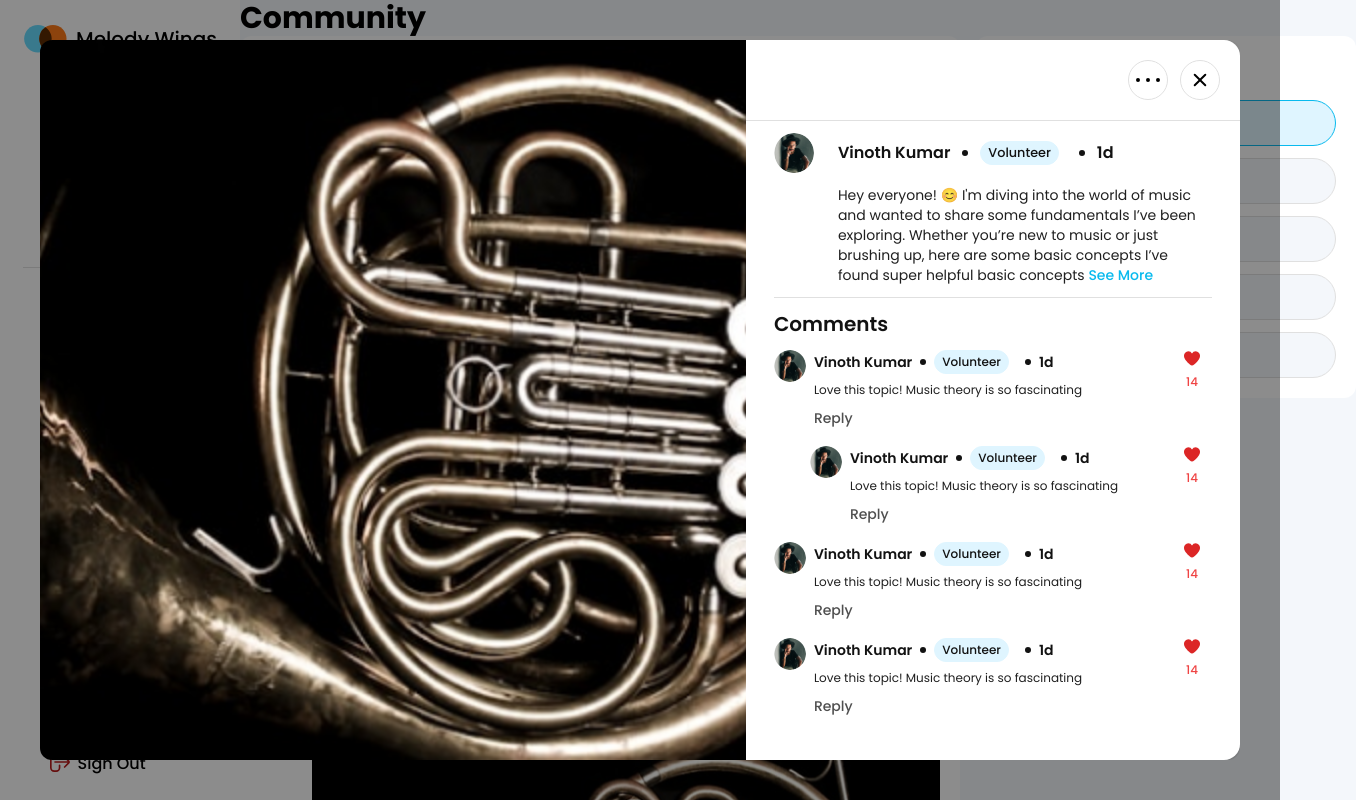
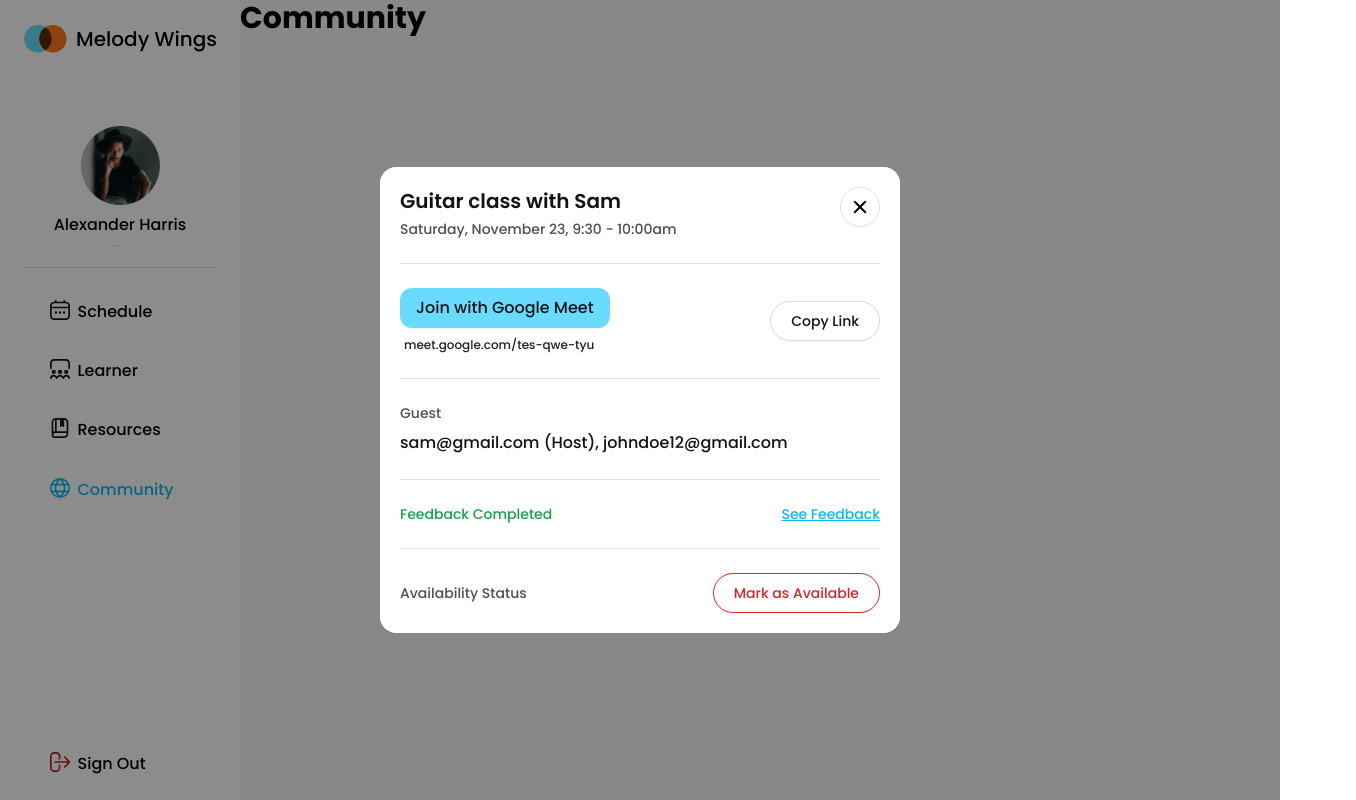
Before and after one commit to umangjzx/mw-frontend, a Next.js app: page /community in a window 1280 px wide. Shown: the top 800 px of the page, 1356 px wide, since content can reach past the window. Built offline with nearby package versions, Linux system fonts and the light colour scheme.

Commit message:
completed meeting preview modal

```diff
--- a/src/app/community/page.tsx
+++ b/src/app/community/page.tsx
@@ -3,25 +3,23 @@ import FeedCard from "@/components/community/FeedCard";
 import Divider from "@/components/common/Divider";
 import ActionPanel from "@/components/community/ActionPanel";
 import FeedViewModal from "@/components/community/FeedViewModal";
-
+import NotificationCard from "@/components/community/NotificationCard";
+import MeetingPreviewModal from "@/components/schedule/MeetingPreviewModal";
 const Community = () => {
     return (
         <div className="bg-[#f4f7fb] w-full">
             <h1>Community</h1>
-            <div className="flex gap-4 w-full">
+            {/* <div className="flex gap-4 w-full">
                 <div className="flex flex-col gap-4 2xl:w-[850px] w-[720px] bg-white rounded-xl p-5">
+                    <NotificationCard />
+                    <div className="flex flex-col gap-3"></div>
                     <FeedCard />
                     <Divider />
-                    <FeedCard />
-                    <Divider />
-                    <FeedCard />
-                    <Divider />
-                    <FeedCard />
-                    <Divider />
-                </div>
-                <ActionPanel />
-                <FeedViewModal />
-            </div>
+                </div> */}
+            {/* <ActionPanel /> */}
+            {/* <FeedViewModal /> */}
+            {/* </div> */}
+            <MeetingPreviewModal />
         </div>
     );
 };
--- a/src/app/layout.tsx
+++ b/src/app/layout.tsx
@@ -32,12 +32,6 @@ export default function RootLayout({
                     <QueryProvider>
                         <div className="flex w-full">
                             <Sidebar />
-                            {/*
-                            <NotificationCard />
-                        <ResourceCard />
-                        <TopicCard />
-                            <ViewDetailModal />
-                        */}
                             {children}
                         </div>
                     </QueryProvider>
--- /dev/null
+++ b/src/components/Schedule/MeetingPreviewModal/index.tsx
@@ -0,0 +1,66 @@
+"use client";
+import React from "react";
+import ViewModal from "@/components/common/Modals/ViewModal";
+import FeedModalCloseIcon from "@/assets/icons/FeedModalCloseIcon";
+import Divider from "@/components/common/Divider";
+import Button from "@/components/common/Button";
+
+const MeetingPreviewModal = () => {
+    return (
+        <ViewModal modalOpen={true} onClose={() => {}}>
+            <div className="flex flex-col gap-6 p-5">
+                <div className="flex justify-between gap-3">
+                    <div className="flex flex-col gap-1">
+                        <p className="font-semibold text-xl text-black">Guitar class with Sam</p>
+                        <p className="text-gray-light font-medium text-sm">
+                            Saturday, November 23, 9:30 - 10:00am
+                        </p>
+                    </div>
+                    <FeedModalCloseIcon />
+                </div>
+                <Divider />
+                <div className="flex items-center justify-between gap-3">
+                    <div className="flex flex-col gap-2">
+                        <Button
+                            title="Join with Google Meet"
+                            customClassName="w-fit !bg-background-secondary rounded-xl !outline-none !border-none !text-black"
+                        />
+                        <a
+                            href="https://meet.google.com/tes-qwe-tyu"
+                            className="font-medium text-[12px] ml-1"
+                        >
+                            meet.google.com/tes-qwe-tyu
+                        </a>
+                    </div>
+                    <Button
+                        title="Copy Link"
+                        customClassName="w-fit bg-white !text-black text-sm rounded-full !py-0 !px-5"
+                    />
+                </div>
+                <Divider />
+                <div className="flex flex-col gap-2">
+                    <p className="font-medium text-sm text-gray-light">Guest</p>
+                    <p className="text-black font-medium">
+                        sam@gmail.com (Host), johndoe12@gmail.com
+                    </p>
+                </div>
+                <Divider />
+                <div className="flex items-center justify-between gap-3">
+                    <p className="font-medium text-sm text-[#16A34A]">Feedback Completed</p>
+                    <p className="text-primary text-sm underline font-medium">See Feedback</p>
+                </div>
+                <Divider />
+                <div className="flex items-center justify-between gap-3">
+                    <p className="text-gray-light font-medium text-sm">Availability Status</p>
+                    {/* <p className="text-[#DC2626] font-medium text-sm">Availability Status</p> */}
+                    <Button
+                        title="Mark as Available"
+                        customClassName="w-fit bg-white !text-[#DC2626] border border-[#DC2626] text-sm rounded-full !py-0 !px-5"
+                    />
+                </div>
+            </div>
+        </ViewModal>
+    );
+};
+
+export default MeetingPreviewModal;
--- a/src/components/community/FeedViewModal/index.tsx
+++ b/src/components/community/FeedViewModal/index.tsx
@@ -69,7 +69,6 @@ const FeedViewModal = () => {
                                 <CommentCard />
                                 <CommentCard reply />
                                 <CommentCard />
-
                                 <CommentCard />
                                 <CommentCard reply />
                                 <CommentCard />
--- /dev/null
+++ b/src/components/community/NotificationCard/index.tsx
@@ -0,0 +1,28 @@
+import React from "react";
+import NotificationProfileImg from "@/assets/images/NotificationProfileImg.png";
+import PostImg from "@/assets/images/PostImg.png";
+import Image from "next/image";
+const NotificationCard = () => {
+    return (
+        <div className="flex gap-3 items-center justify-between">
+            <div className="flex items-center gap-3">
+                <div className="w-[48px] h-[48px] relative">
+                    <Image src={NotificationProfileImg} alt="NotificationProfileImg" fill />
+                </div>
+                <p className="text-gray-light font-medium">
+                    <span className="font-semibold text-black">
+                        Vinoth Kumar, John Doe, Peter Johnson
+                    </span>{" "}
+                    liked your post
+                </p>
+                <div className="w-1.5 h-1.5 rounded-full bg-gray-light "></div>
+                <p className="text-gray-light font-medium">1d</p>
+            </div>
+            <div className="w-[48px] h-[48px] relative">
+                <Image src={PostImg} alt="PostImg" fill />
+            </div>
+        </div>
+    );
+};
+
+export default NotificationCard;
--- a/src/providers/ThemeProvider/index.tsx
+++ b/src/providers/ThemeProvider/index.tsx
@@ -1,8 +1,8 @@
 "use client";
 
-import { useEffect } from 'react';
-import { getTheme } from '@/utils/theme';
-import { ConfigProvider, ThemeConfig } from 'antd';
+import { useEffect } from "react";
+import { getTheme } from "@/utils/theme";
+import { ConfigProvider, ThemeConfig } from "antd";
 import { Poppins } from "next/font/google";
 
 const poppins = Poppins({
@@ -15,8 +15,7 @@ interface ThemeProviderProps {
     children: React.ReactNode;
 }
 
-
-const theme : ThemeConfig = {
+const theme: ThemeConfig = {
     token: {
         // Using CSS variables for dynamic theming
         colorPrimary: "var(--primary-color)",
@@ -47,7 +46,7 @@ const theme : ThemeConfig = {
 
             // Error states
             dangerColor: "var(--error-color)",
-          dangerShadow: "var(--error-color-light)"
+            dangerShadow: "var(--error-color-light)",
         },
 
         Input: {
@@ -59,7 +58,6 @@ const theme : ThemeConfig = {
         Modal: {
             borderRadius: 8,
             paddingContentHorizontalLG: 24,
-
         },
         Card: {
             borderRadius: 8,
@@ -71,14 +69,17 @@ const theme : ThemeConfig = {
     },
 };
 
-
 export const ThemeProvider = ({ children }: ThemeProviderProps) => {
     useEffect(() => {
         const theme = getTheme();
 
         // Set CSS variables
-    document.documentElement.style.setProperty('--primary-color', theme.primary);
-    document.documentElement.style.setProperty('--background-color', theme.background);
+        document.documentElement.style.setProperty("--primary-color", theme.primary);
+        document.documentElement.style.setProperty("--background-color", theme.background);
+        document.documentElement.style.setProperty(
+            "--background-secondary-color",
+            theme.backgroundSecondary
+        );
     }, []);
 
     // Listen for storage changes
@@ -87,6 +88,10 @@ export const ThemeProvider = ({ children }: ThemeProviderProps) => {
             const theme = getTheme();
             document.documentElement.style.setProperty("--primary-color", theme.primary);
             document.documentElement.style.setProperty("--background-color", theme.background);
+            document.documentElement.style.setProperty(
+                "--background-secondary-color",
+                theme.backgroundSecondary
+            );
         };
 
         window.addEventListener("storage", handleStorageChange);
--- a/src/utils/theme.ts
+++ b/src/utils/theme.ts
@@ -6,11 +6,13 @@ import { getLocalStorage } from "./localStorage";
 export const VolunteerTheme = {
     primary: "#FE5B11",
     background: "#FFE9D4",
+    backgroundSecondary: "#FFAC71",
 };
 
 export const LearnerTheme = {
     primary: "#09BAEE",
     background: "#DFF5FF",
+    backgroundSecondary: "#68DBFF",
 };
 
 export const getTheme = () => {
--- a/tailwind.config.ts
+++ b/tailwind.config.ts
@@ -13,6 +13,7 @@ const config: Config = {
                 background: {
                     DEFAULT: "var(--background-color)",
                     input: "var(--input-background)",
+                    secondary: "var(--background-secondary-color)",
                 },
                 gray: {
                     DEFAULT: "var(--gray-color)",
```
Also changed, not shown: src/assets/images/NotificationProfileImg.png (added), src/assets/images/PostImg.png (added). Lines whose indentation alone changed are shown as unchanged.
